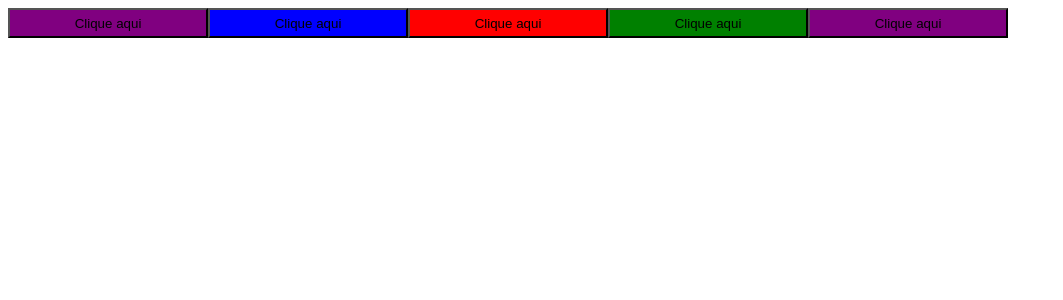
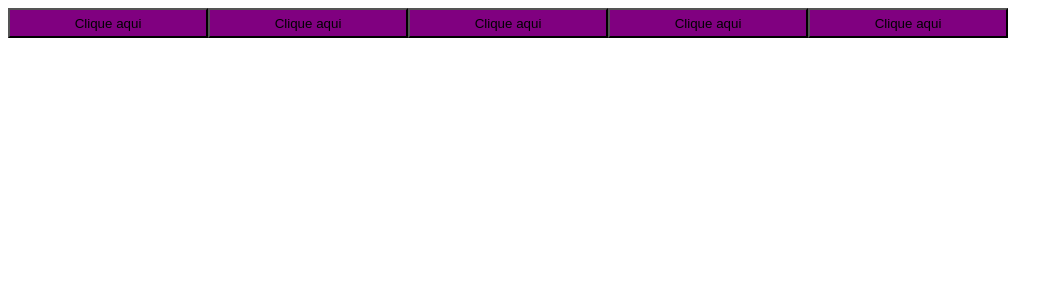
Before and after one commit to mixzira/02-ignite-timer, a React (Vite) app: page / in a window 1280 px wide. Shown: the top 300 px of the page, without its empty margins (0-1063 px from the left). Built offline with nearby package versions, Linux system fonts and the light colour scheme.

Commit message:
Introduced to ThemeProvider of the Styled Components

```diff
--- a/src/App.tsx
+++ b/src/App.tsx
@@ -1,13 +1,15 @@
+import { ThemeProvider } from "styled-components";
 import { Button } from "./components/Button";
+import { defaultTheme } from "./styles/themes/default";
 
 export function App() {
   return (
-    <>
+    <ThemeProvider theme={defaultTheme}>
       <Button variant="primary" />
       <Button variant="secondary" />
       <Button variant="danger" />
       <Button variant="success" />
       <Button />
-    </>
+    </ThemeProvider>
   )
 }
--- a/src/components/Button.styles.ts
+++ b/src/components/Button.styles.ts
@@ -16,7 +16,10 @@
 export const ButtonContainer = styled.button<ButtonContainerProps>`
     width: 200px;
     height: 30px;
-    ${props => {
+
+    background-color: ${props => props.theme.primary};
+
+    /* ${props => {
         return css `background-color: ${buttonVariants[props.variant]}`
-    }}
+    }} */
 `
--- /dev/null
+++ b/src/styles/themes/default.ts
@@ -0,0 +1,6 @@
+export const defaultTheme = {
+    primary: 'purple',
+    secondary: 'blue',
+    danger: 'red',
+    success: 'green'
+}
```
